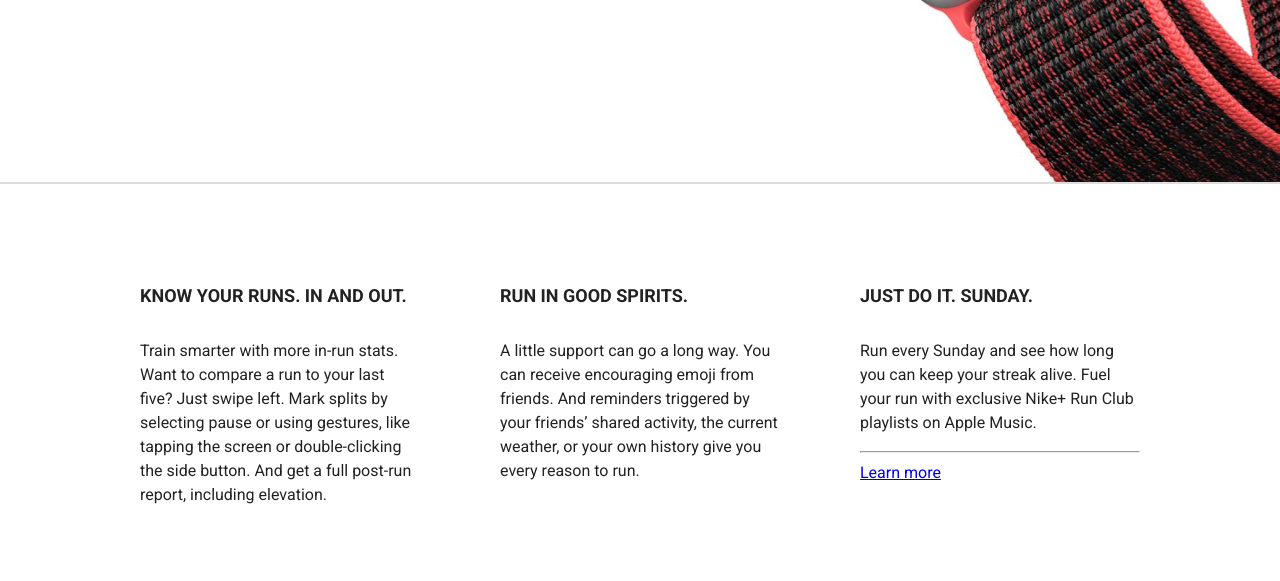
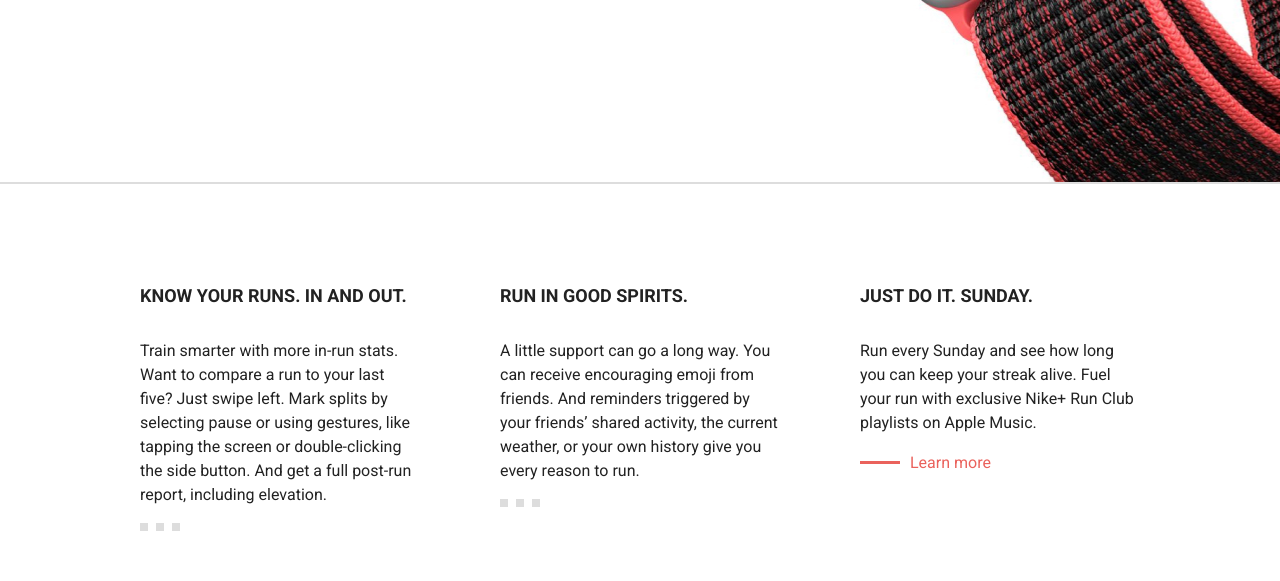
Before and after one commit to BegimqulovaSevara/Apple-Watch, a plain HTML site: page index.html in a window 1280 px wide. Shown: the part 580-1161 px from the top of the page. Drawn offline with Linux system fonts and the light colour scheme.

Commit message:
Corrected

```diff
--- a/index.html
+++ b/index.html
@@ -56,15 +56,17 @@
                     <li class="features-list-item">
                         <h3 class="features-title">Know your runs. In and out.</h3>
                         <p class="features-paragraph">Train smarter with more in-run stats. Want to compare a run to your last five? Just swipe left. Mark splits by selecting pause or using gestures, like tapping the screen or double-clicking the side button. And get a full post-run report, including elevation.</p>
+                        <hr class="features-roll">
                     </li>
                     <li class="features-list-item">
                         <h3 class="features-title">Run in good spirits.</h3>
                         <p class="features-paragraph">A little support can go a long way. You can receive encouraging emoji from friends. And reminders triggered by your friends’ shared activity, the current weather, or your own history give you every reason to run.</p>
+                        <hr class="features-roll">
                     </li>
                     <li class="features-list-item">
                         <h3 class="features-title">Just do it. Sunday.</h3>
                         <p class="features-paragraph">Run every Sunday and see how long you can keep your streak alive. Fuel your run with exclusive Nike+ Run Club playlists on Apple Music.</p>
-                        <a class="features-link" href="#"><hr>Learn more</a>
+                        <a class="features-link" href="#">Learn more</a>
                     </li>
                 </ul>
             </div>
--- a/styles/style.css
+++ b/styles/style.css
@@ -171,19 +171,16 @@ img {
   margin-right: -60px;
 }
 /* FEATURES */
-.features{
-
-}
 .features-list{
   padding-left: 0;
   display: flex;
   list-style: none;
 }
 .features-list-item {
+  width: 280px;
+}
+.features-list-item:not(:last-child){
   margin-right: 80px;
-}
-.features-list:last-child{
-  margin-right: 0;
 }
 .features-title{
   margin-bottom: 30px;
@@ -197,7 +194,31 @@ img {
   width: 280px;
   margin-top: 0;
 }
-
+.features-roll{
+  width: 8px;
+  height: 8px;
+  margin: 0;
+  border: 0;
+  background-color: #ddd;
+  box-shadow: 16px 0 0 0 #DDDDDD, 32px 0 0 0 #DDDDDD;
+}
+.features-link{
+  display: flex;
+  align-items: center;
+  color: #EA625C;
+  text-decoration: none
+}
+.features-link::before{
+  width: 40px;
+  height: 3px;
+  margin-right: 10px;
+  background-color: #EA625C;
+  content: " ";
+  transition: width 0.3s ease;
+}
+.features-link:hover:before{
+  width: 60px;
+}
 /* PROMO */
 .promo-div{
   margin-right: 110px;
```
